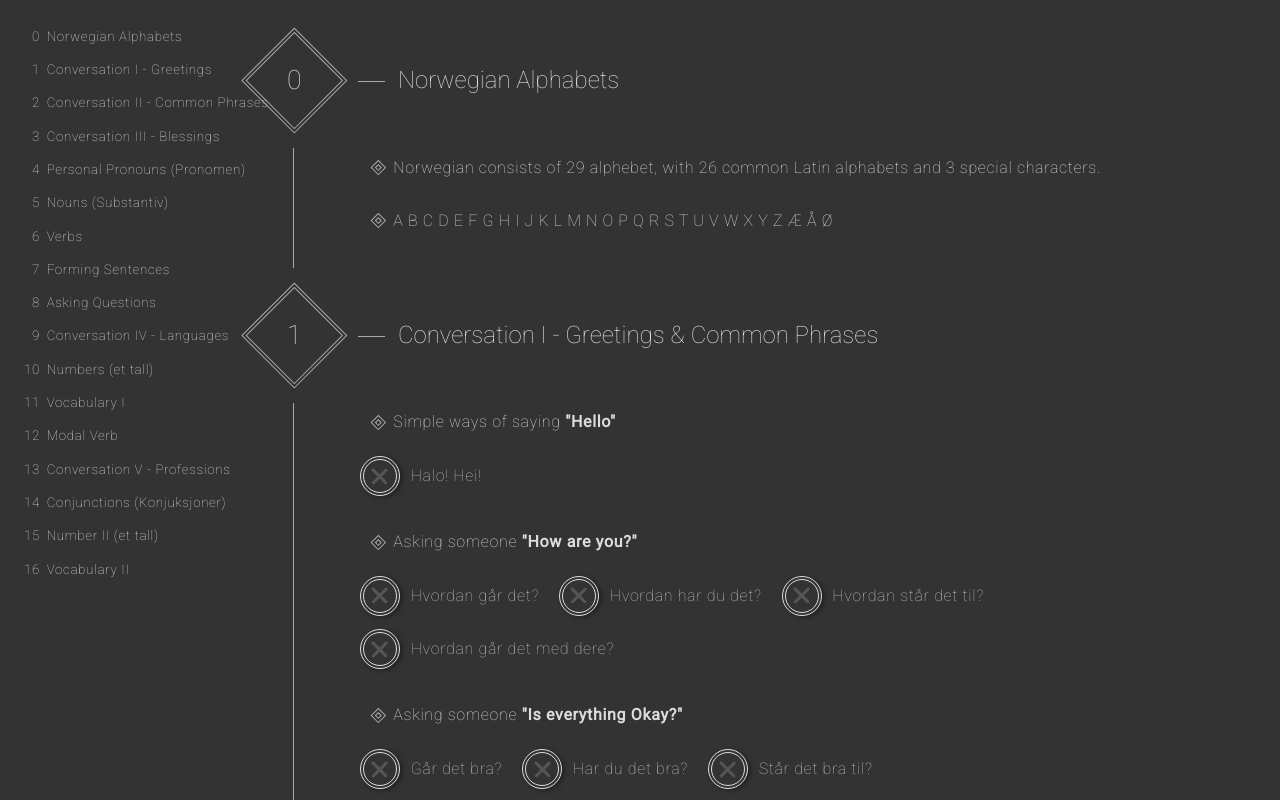
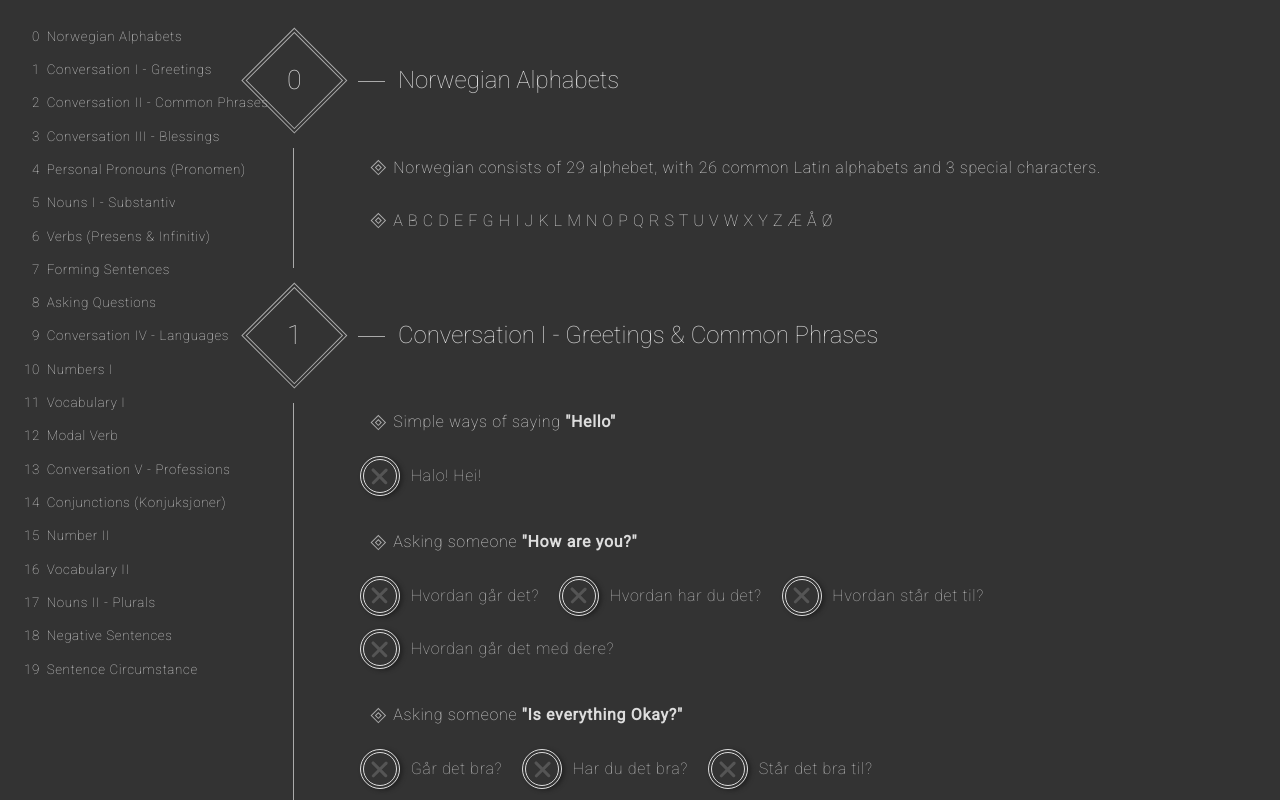
Before and after one commit to Alexius-Huang/Viking-Hunt, a React (Create React App) app: page / in a window 1280 px wide. Shown: the top 800 px of the page. Built offline with nearby package versions, Linux system fonts and the light colour scheme.

Commit message:
Add more predetermined sections

```diff
--- a/src/containers/Aside.jsx
+++ b/src/containers/Aside.jsx
@@ -43,18 +43,21 @@ Aside.defaultProps = {
     'Conversation II - Common Phrases',
     'Conversation III - Blessings',
     'Personal Pronouns (Pronomen)',
-    'Nouns (Substantiv)',
-    'Verbs',
+    'Nouns I - Substantiv',
+    'Verbs (Presens & Infinitiv)',
     'Forming Sentences',
     'Asking Questions',
     'Conversation IV - Languages',
-    'Numbers (et tall)',
+    'Numbers I',
     'Vocabulary I',
     'Modal Verb',
     'Conversation V - Professions',
     'Conjunctions (Konjuksjoner)',
-    'Number II (et tall)',
-    'Vocabulary II'
+    'Number II',
+    'Vocabulary II',
+    'Nouns II - Plurals',
+    'Negative Sentences',
+    'Sentence Circumstance'
   ]
 }
 
--- a/src/containers/Main.jsx
+++ b/src/containers/Main.jsx
@@ -192,7 +192,7 @@ Main.defaultProps = {
       ]
     ],
     [
-      'Nouns (Substantiv)', [
+      'Nouns I - Substantiv', [
         <p key={1}>Nouns in Norwegian have different types of gender (which are also called the <strong>articles</strong>).</p>,
         <Table
           key={2}
@@ -209,7 +209,7 @@ Main.defaultProps = {
       ]
     ],
     [
-      'Verbs', [
+      'Verbs (Presens & Infinitiv)', [
         <p key={1}>Most of the verb in present tense (presens) adds <strong>r</strong> in the end of the word. For instance:</p>,
         <List
           key={2}
@@ -295,8 +295,8 @@ Main.defaultProps = {
       ]
     ],
     [
-      'Numbers I (et tall)', [
-        <p key={1}>Counting in Norwegian from 0 ~ 10.</p>,
+      'Numbers I', [
+        <p key={1}>Counting numbers (<i>et tall</i>) in Norwegian from 0 ~ 10.</p>,
         <Table
           key={2}
           caption="Number from 0 ~ 10"
@@ -406,6 +406,21 @@ Main.defaultProps = {
         <p key={1}>Vocabulary II</p>
       ]
     ],
+    [
+      'Nouns II - Plural', [
+        <p key={1}>Plural</p>
+      ]
+    ],
+    [
+      'Negative Sentences', [
+        <p key={1}>Negative Sentences</p>
+      ]
+    ],
+    [
+      'Sentence Circumstance', [
+        <p key={1}>Sentence Circumstance (setningsadverbial)</p>
+      ]
+    ]
   ]
 }
 
```
